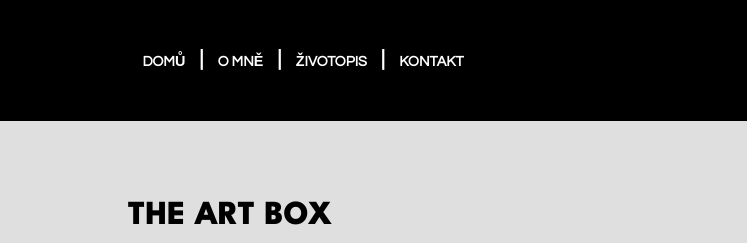
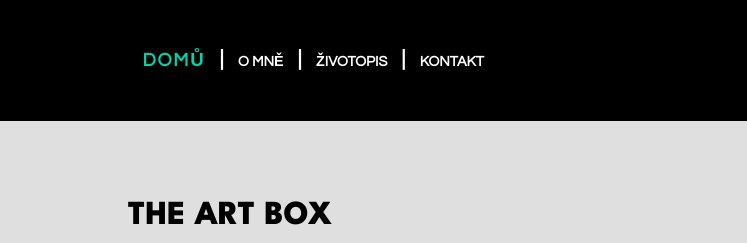
Before and after one commit to OfficialBrogle/new_design, a plain HTML site: page index.html in a window 1280 px wide. Shown: the top 243 px of the page, 0-747 px from the left. Drawn offline with nearby package versions, Linux system fonts and the light colour scheme.

Commit message:
přidala jsem class active na aktivní stránku

```diff
--- a/css/style.css
+++ b/css/style.css
@@ -35,6 +35,7 @@
 
     a {
         text-decoration: none;
+        color: white
     }
 
     li {
@@ -162,9 +163,14 @@
 
     .right li a,
     .left li a {
-        color: white;
         font-weight: 900;
         text-transform: uppercase;
+    }
+
+    .active {
+        font-size: 1.3em;
+        letter-spacing: .1em;
+        color: #00d4aa
     }
     /*main*/
 
--- a/index.html
+++ b/index.html
@@ -24,7 +24,7 @@
                 </div>
             </div>
             <ul class="left">
-                <li> <a href="index.html">Domů</a> </li>
+                <li> <a href="index.html" class="active">Domů</a> </li>
                 <li> <a href="about.html">O mně</a> </li>
                 <li> <a href="cv.html">Životopis</a> </li>
                 <li> <a href="contact.html">Kontakt</a> </li>
@@ -138,6 +138,8 @@
             </ul>
         </div>
     </footer>
+
+    <!-- scripts-->
     <script src="js/jquery.js"></script>
     <script src="js/script.js"></script>
 </body>
```
